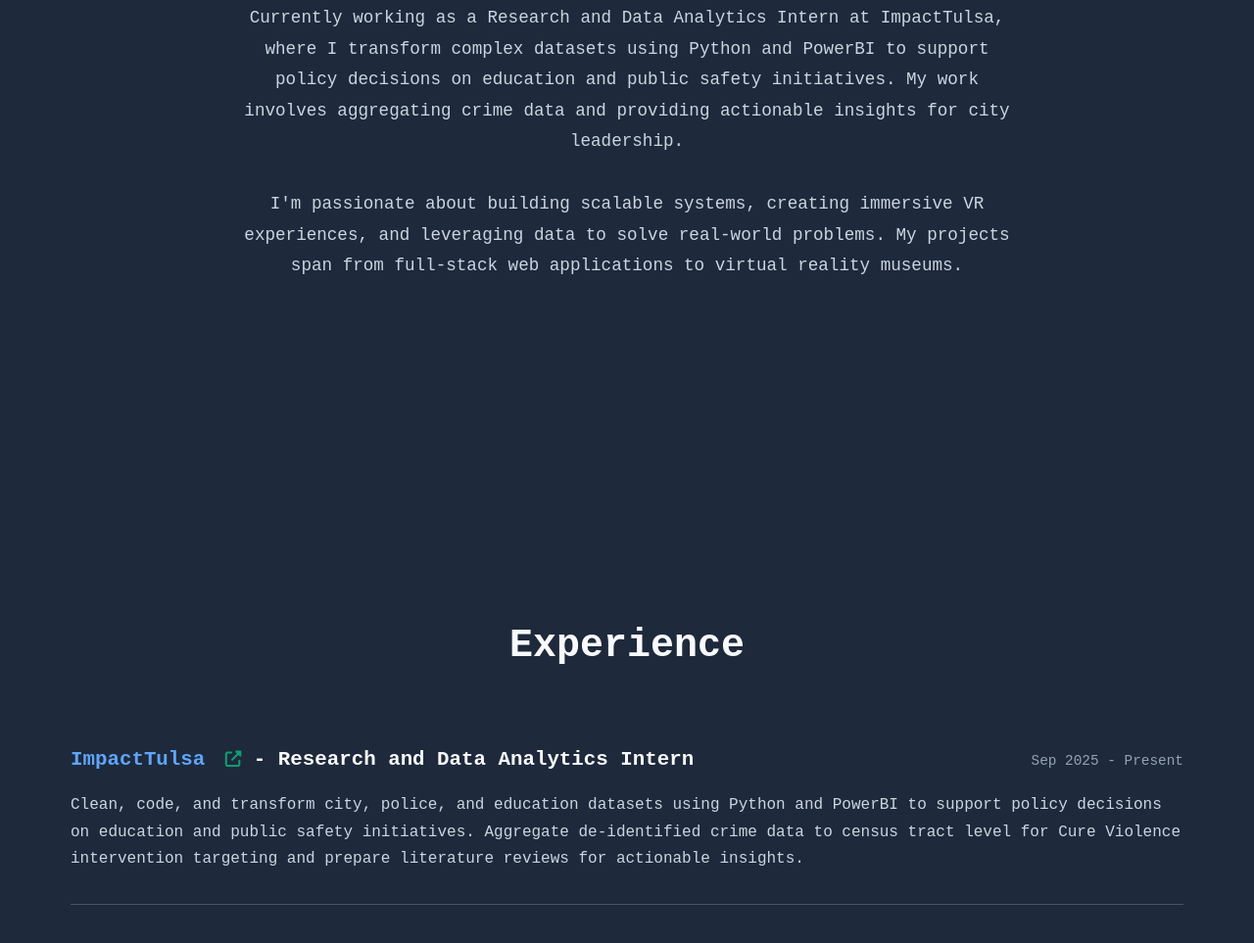
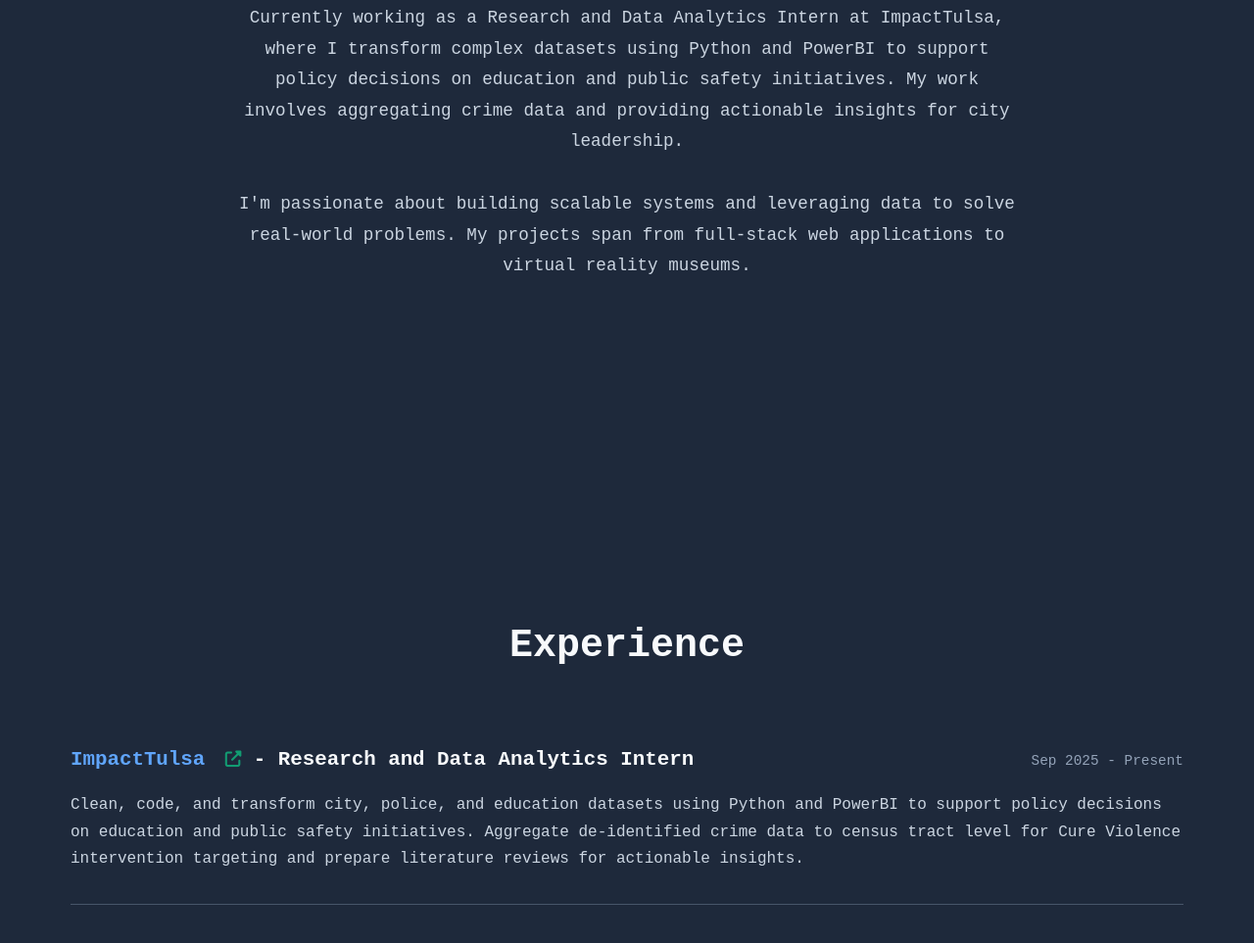
Before and after one commit to GharbinBern/Personal-Portfolio, a plain HTML site: page index.html in a window 1280 px wide. Shown: the part 1102-2065 px from the top of the page at 98% size. Drawn offline with Linux system fonts and the light colour scheme.

Commit message:
updated abouct section info

```diff
--- a/index.html
+++ b/index.html
@@ -70,8 +70,8 @@
                         My work involves aggregating crime data and providing actionable insights for city leadership.
                     </p>
                     <p class="intro-text">
-                        I'm passionate about building scalable systems, creating immersive VR experiences, and leveraging data
-                        to solve real-world problems. My projects span from full-stack web applications to virtual reality museums.
+                        I'm passionate about building scalable systems and leveraging data to solve real-world problems.
+                        My projects span from full-stack web applications to virtual reality museums.
                     </p>
                 </div>
             </div>
```
